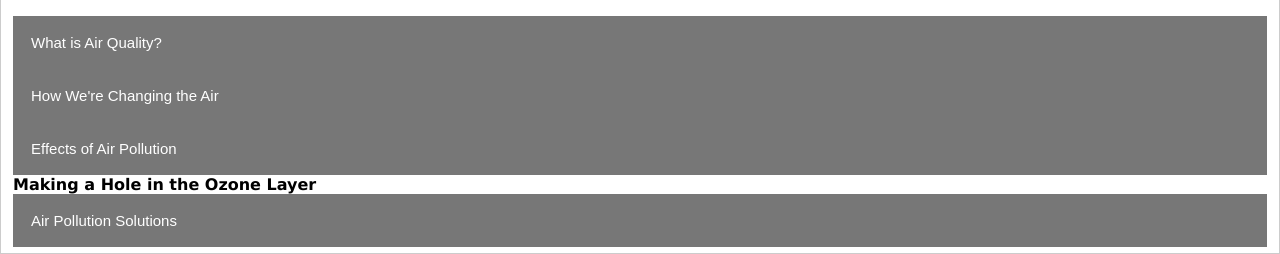
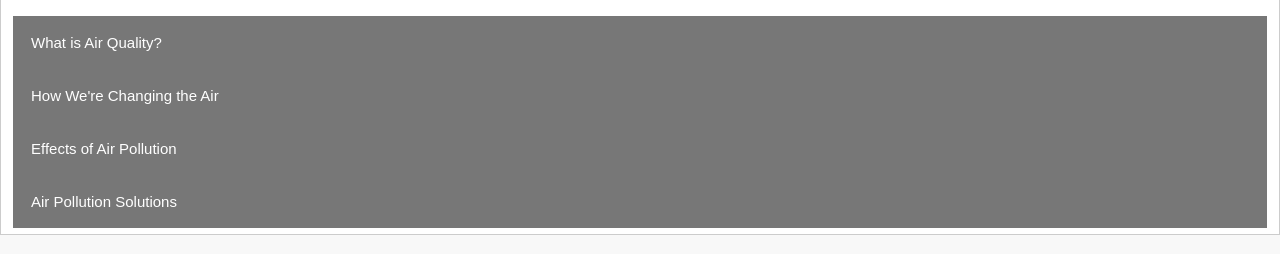
Before and after one commit to Vijaya0110/Air-Pollution-and-Climate-Change, a Flask app: page / in a window 1280 px wide. Shown: the part 763-1017 px from the top of the page. Run offline with Flask 2, Linux system fonts and the light colour scheme.

Commit message:
Update start.html

```diff
--- a/templates/start.html
+++ b/templates/start.html
@@ -176,10 +176,10 @@ There are many other ways that air pollution affects living things, such as dama
 
   <b>Reducing Sunlight</b>
 <p>High levels of particulate pollution from all types of burning reduces the amount of sunlight that reaches the surface and even change the appearance of the sky. When less sunlight is available for photosynthesis, forests grow at a slower rate and crops are less productive. Hazy skies not only reduce visibility, but also impact the weather and even the climate.</p>
-
+<b>Making a Hole in the Ozone Layer</b>
   <p>The hole in the ozone layer is caused by air pollutants. Chemicals used as refrigerants, such as chlorofluorocarbons (CFCs), contain chlorine atoms. Releasing chlorine atoms into the atmosphere destroys ozone. A single chlorine atom can destroy thousands of ozone molecules. The ozone layer blocks harmful UVB radiation from the Sun- it protects us in a way that is similar to putting sunscreen on your skin to prevent sunburn. The ozone hole puts all living things at risk by increasing the amount of UVB that reaches the surface. Exposure to UVB increases the risk of skin cancer in humans, restricts growth and development in plants, slows the development of fish and amphibians, and reduces the number of phytoplankton in marine ecosystems. UVB also causes natural and synthetic materials to breakdown at an accelerated rate.</p>
 </div>
-<b>Making a Hole in the Ozone Layer</b>
+
 
 <button type="button" class="collapsible">Air Pollution Solutions</button>
 <div class="content">
```
